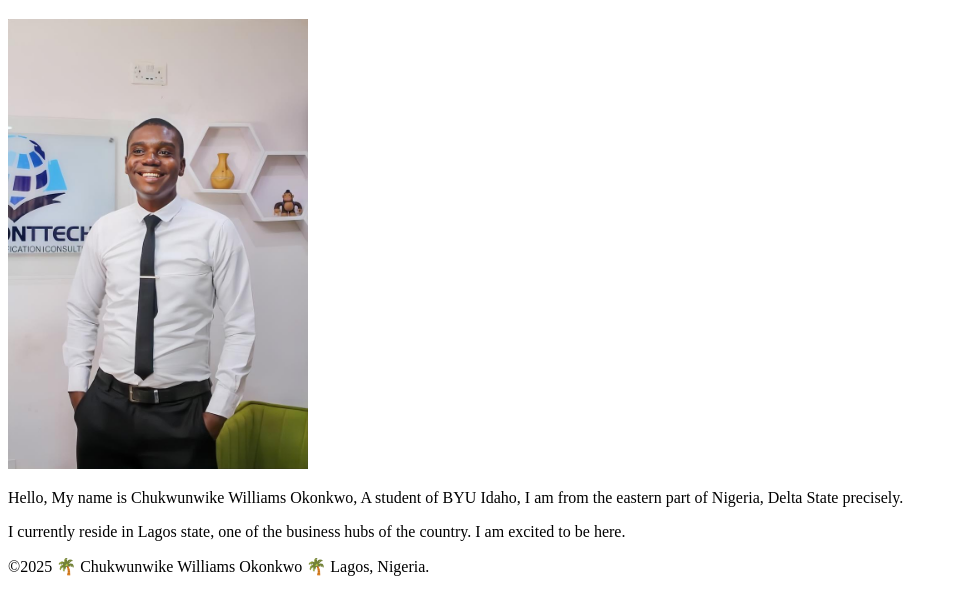
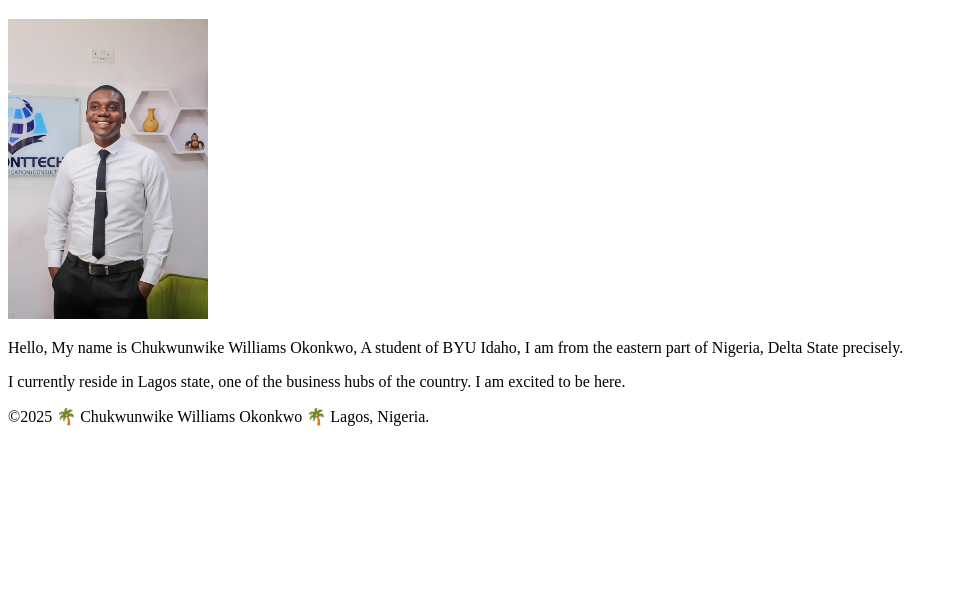
Before and after one commit to rano2xcell698/wdd130, a plain HTML site: page index.html in a window 1280 px wide. Shown: the part 87-702 px from the top of the page, without its empty margins (0-958 px from the left). Drawn offline with Linux system fonts and the light colour scheme.

Commit message:
updated the index

```diff
--- a/index.html
+++ b/index.html
@@ -16,12 +16,14 @@
     </header>
     <main>
         <h1>Chukwunwike Williams Okonkwo | WDD 130</h1>
-        <img src="images/profile.jpeg" alt="Chukwunwike Williams Okonkwo." width="300">
+        <img src="images/profile.jpeg" alt="Chukwunwike Williams Okonkwo." width="200">
         <p>Hello, My name is Chukwunwike Williams Okonkwo, A student of BYU Idaho, I am from the eastern part of
             Nigeria, Delta State precisely.</p>
         <p>I currently reside in Lagos state, one of the business hubs of the country. I am excited to be here.</p>
-        <footer>©2025 🌴 Chukwunwike Williams Okonkwo 🌴 Lagos, Nigeria.</footer>
     </main>
+    <footer>
+        <p>©2025 🌴 Chukwunwike Williams Okonkwo 🌴 Lagos, Nigeria.</p>
+    </footer>
 </body>
 
 </html>
```
